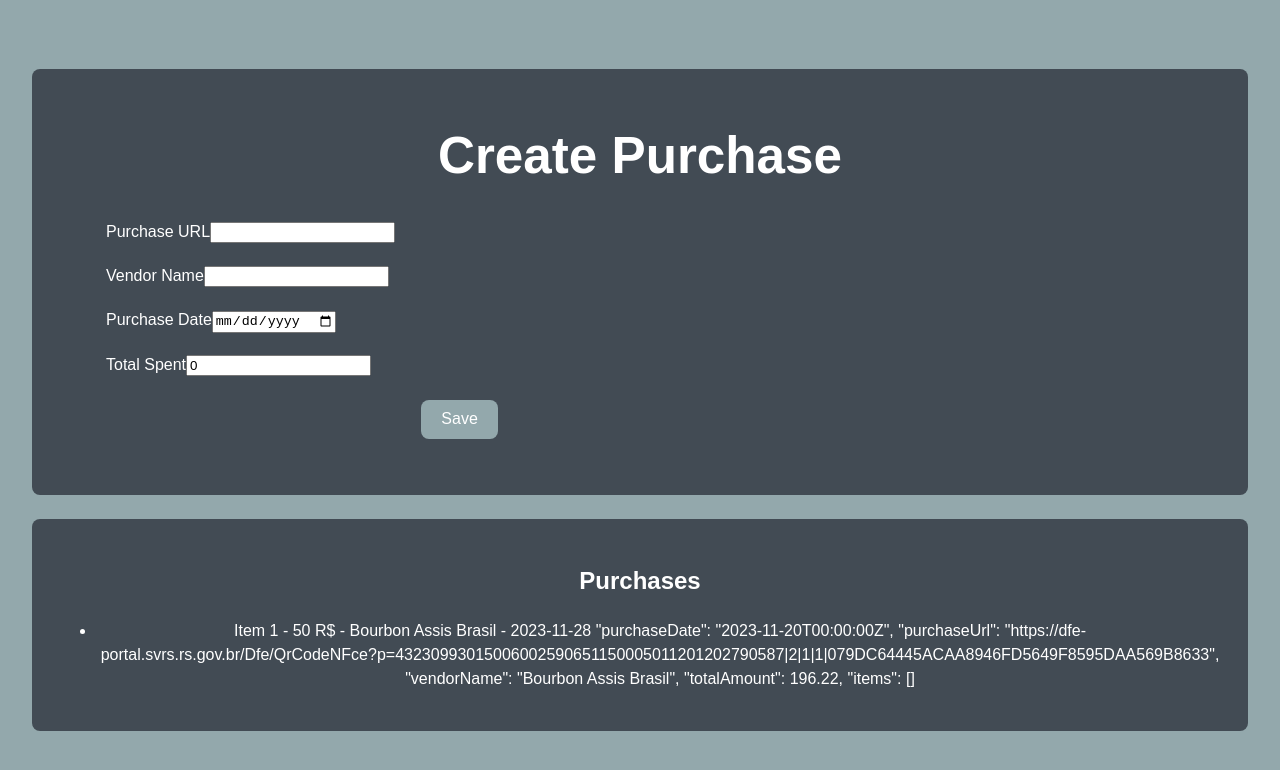
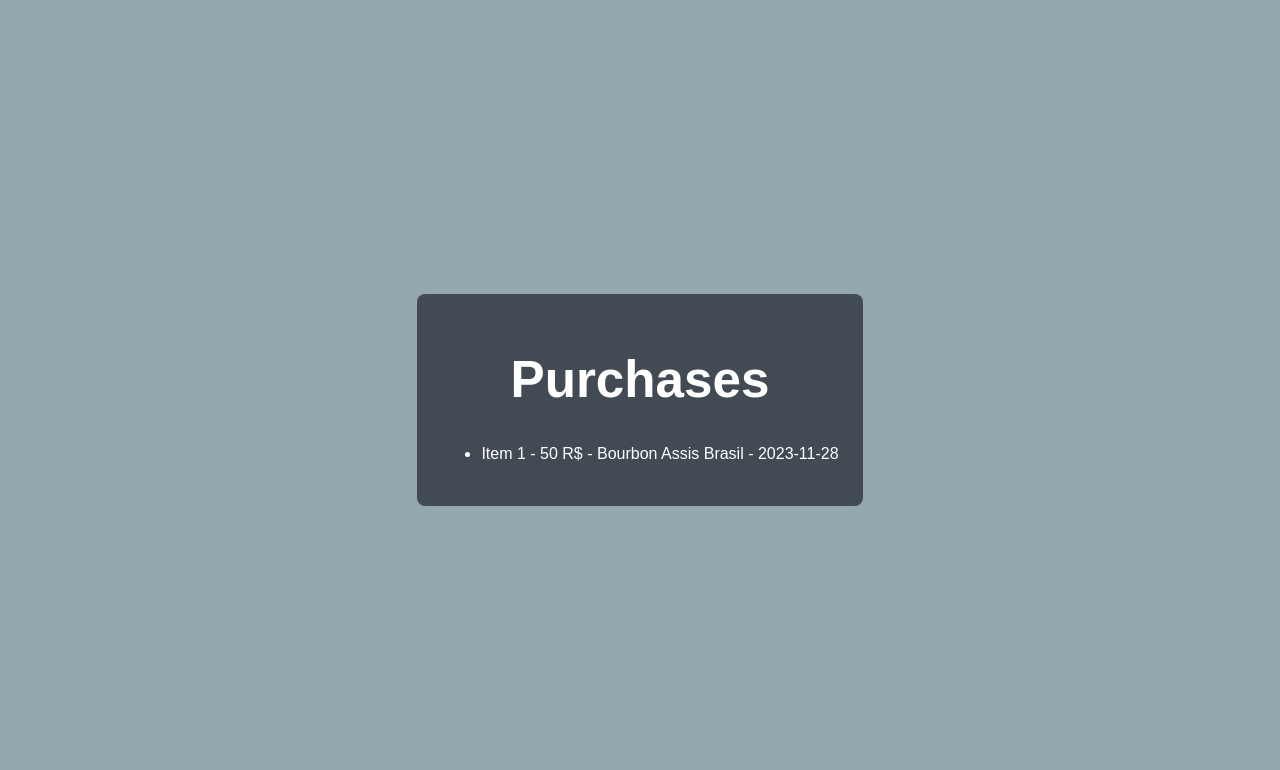
Before and after one commit to hiramfernandes/react-purchases, a React (Vite) app: page /purchases in a window 1280 px wide. Shown: the top 770 px of the page. Built offline with nearby package versions, Linux system fonts and the light colour scheme.

Commit message:
Added Router Added List Purchase

```diff
--- a/package.json
+++ b/package.json
@@ -11,7 +11,8 @@
   },
   "dependencies": {
     "react": "^18.2.0",
-    "react-dom": "^18.2.0"
+    "react-dom": "^18.2.0",
+    "react-router-dom": "5.3.4"
   },
   "devDependencies": {
     "@types/react": "^18.2.15",
--- a/src/App.jsx
+++ b/src/App.jsx
@@ -1,12 +1,22 @@
 import './App.css'
+import { BrowserRouter as Router, Route, Redirect, Switch } from 'react-router-dom'
 
 import CreatePurchase from './components/purchases/CreatePurchase';
+import ListPurchases from './components/purchases/ListPurchases';
 
 function App() {
   return (
-    <>
-      <CreatePurchase />
-    </>
+    <Router>
+      <Switch>
+        <Route path="/" exact >
+          <CreatePurchase />
+        </Route>
+        <Route path="/purchases" exact >
+          <ListPurchases />
+        </Route>
+        <Redirect to="/purchases" />
+      </Switch>
+    </Router>
   )
 }
 
--- a/src/components/purchases/CreatePurchase.jsx
+++ b/src/components/purchases/CreatePurchase.jsx
@@ -3,24 +3,6 @@ import './CreatePurchase.css';
 import { useState } from 'react'
 
 const CreatePurchase = () => {
-    const DUMMY_PURCHASES = [
-        {
-            "id": "655bc864a924696403ac1d45",
-            "purchaseDate": "2023-11-20T00:00:00Z",
-            "purchaseUrl": "https://dfe-portal.svrs.rs.gov.br/Dfe/QrCodeNFce?p=43230993015006002590651150005011201202790587|2|1|1|079DC64445ACAA8946FD5649F8595DAA569B8633",
-            "vendorName": "Bourbon Assis Brasil",
-            "totalAmount": 196.22,
-        },
-        {
-            "id": "655bc864a924696403ac1d45",
-            "purchaseDate": "2023-11-20T00:00:00Z",
-            "purchaseUrl": "https://dfe-portal.svrs.rs.gov.br/Dfe/QrCodeNFce?p=43230993015006002590651150005011201202790587|2|1|1|079DC64445ACAA8946FD5649F8595DAA569B8633",
-            "vendorName": "Bourbon Assis Brasil",
-            "totalAmount": 196.22,
-            "items": []
-        }
-    ];
-
     const [purchaseUrl, setPurchaseUrl] = useState();
     const [purchaseDate, setPurchaseDate] = useState();
     const [vendor, setVendor] = useState();
@@ -110,23 +92,6 @@ const CreatePurchase = () => {
                     </div>
                 </form>
             </div>
-
-            <br />
-
-            <div className='createExpense__placeholder'>
-                <h2>Purchases</h2>
-                <ul>
-                    <li className='expense-item'>
-                        Item 1 - 50 R$ - Bourbon Assis Brasil - 2023-11-28
-
-                        "purchaseDate": "2023-11-20T00:00:00Z",
-                        "purchaseUrl": "https://dfe-portal.svrs.rs.gov.br/Dfe/QrCodeNFce?p=43230993015006002590651150005011201202790587|2|1|1|079DC64445ACAA8946FD5649F8595DAA569B8633",
-                        "vendorName": "Bourbon Assis Brasil",
-                        "totalAmount": 196.22,
-                        "items": []
-                    </li>
-                </ul>
-            </div>
         </div>
     );
 };
--- /dev/null
+++ b/src/components/purchases/ListPurchases.jsx
@@ -0,0 +1,33 @@
+const ListPurchases = () => {
+    const DUMMY_PURCHASES = [
+        {
+            "id": "655bc864a924696403ac1d45",
+            "purchaseDate": "2023-11-20T00:00:00Z",
+            "purchaseUrl": "https://dfe-portal.svrs.rs.gov.br/Dfe/QrCodeNFce?p=43230993015006002590651150005011201202790587|2|1|1|079DC64445ACAA8946FD5649F8595DAA569B8633",
+            "vendorName": "Bourbon Assis Brasil",
+            "totalAmount": 196.22,
+        },
+        {
+            "id": "655bc864a924696403ac1d45",
+            "purchaseDate": "2023-11-20T00:00:00Z",
+            "purchaseUrl": "https://dfe-portal.svrs.rs.gov.br/Dfe/QrCodeNFce?p=43230993015006002590651150005011201202790587|2|1|1|079DC64445ACAA8946FD5649F8595DAA569B8633",
+            "vendorName": "Bourbon Assis Brasil",
+            "totalAmount": 196.22,
+            "items": []
+        }
+    ];
+
+
+    return (
+        <div className='createExpense__placeholder'>
+            <h1>Purchases</h1>
+            <ul>
+                <li className='expense-item'>
+                    Item 1 - 50 R$ - Bourbon Assis Brasil - 2023-11-28
+                </li>
+            </ul>
+        </div>
+    )
+}
+
+export default ListPurchases;
```
Also changed, not shown: 1 other file (tests, documents, lock files or other folders).
